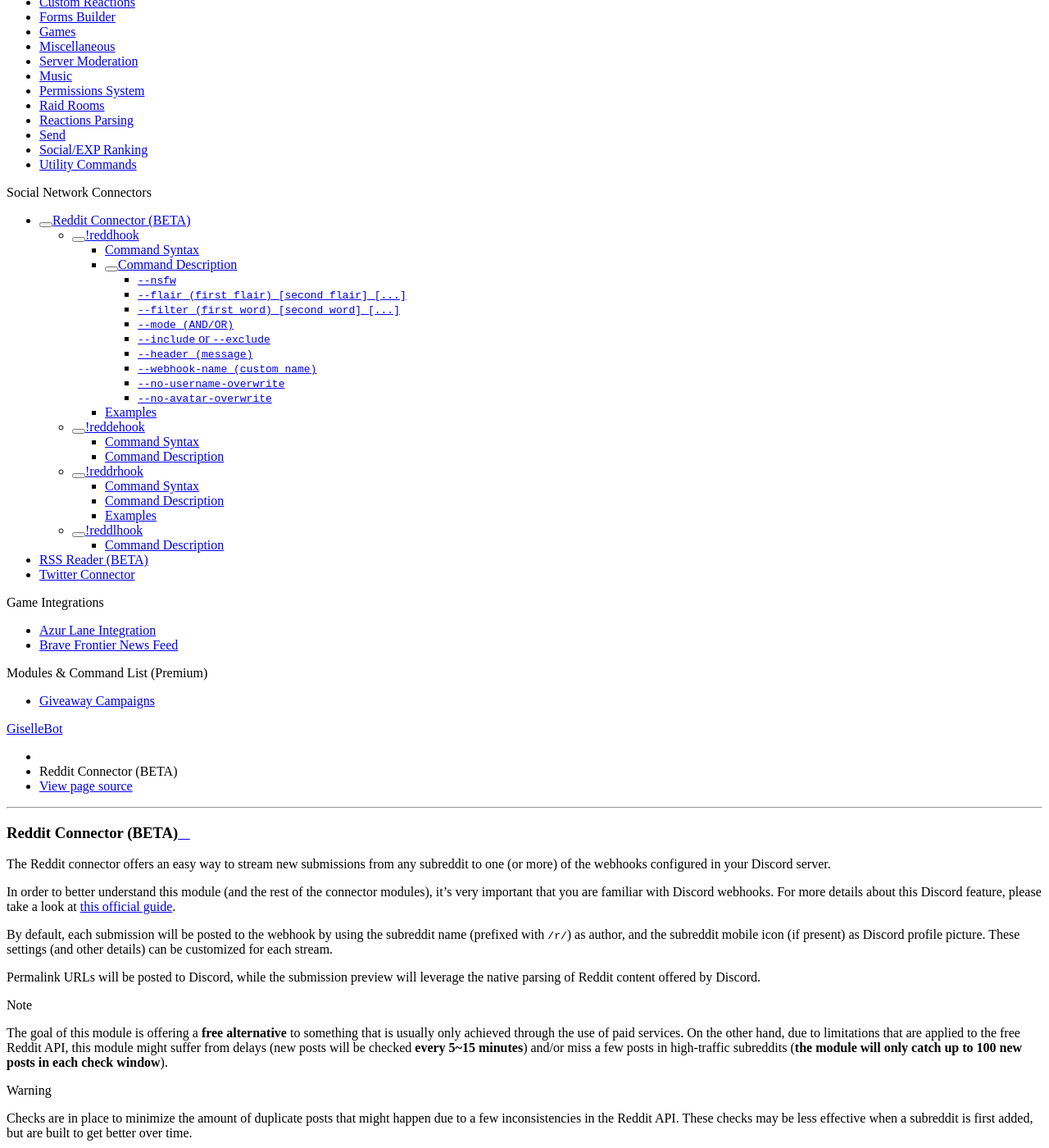
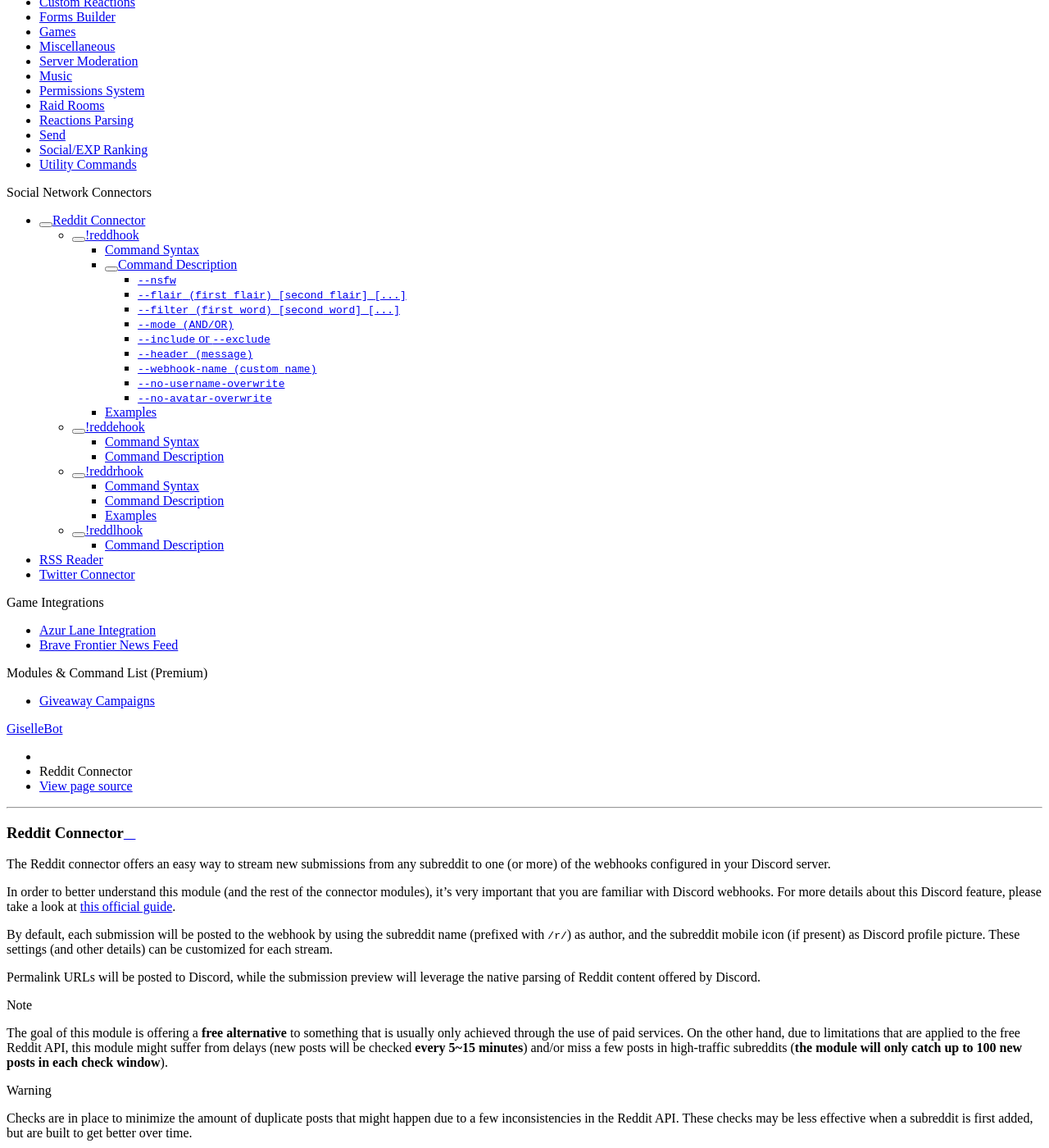
Before and after one commit to cycloptux/GiselleBot-Documentation, a Sphinx documentation site: the page built from docs/source/social_networks/reddit.rst, in a window 1280 px wide and 1400 px high, scrolled down 401 px. Shown: the whole window at 82% size. Built offline with Sphinx 7.4.7 and the Read the Docs theme 2.0.0, drawn with Linux system fonts in a browser that asks for light colours; some of the changed text lies outside the part shown.

Commit message:
Fixed some typos.

```diff
--- a/docs/source/social_networks/reddit.rst
+++ b/docs/source/social_networks/reddit.rst
@@ -1,6 +1,6 @@
-***********************
-Reddit Connector (BETA)
-***********************
+****************
+Reddit Connector
+****************
 
 The Reddit connector offers an easy way to stream new submissions from any subreddit to one (or more) of the webhooks configured in your Discord server.
 
--- a/docs/source/social_networks/rss.rst
+++ b/docs/source/social_networks/rss.rst
@@ -1,6 +1,6 @@
-*****************
-RSS Reader (BETA)
-*****************
+**********
+RSS Reader
+**********
 
 The RSS (Really Simple Syndication) reader offers an easy way to stream new items from any RSS (XML, Atom) feed to one (or more) of the webhooks configured in your Discord server.
 
--- a/docs/source/social_networks/twitter.rst
+++ b/docs/source/social_networks/twitter.rst
@@ -125,7 +125,7 @@
 ^^^^^^^^^^^^^^
 .. parsed-literal::
 
-    |bot_prefix|\ twtreook (Twitter username/stream index) [new customization params]
+    |bot_prefix|\ twtehook (Twitter username/stream index) [new customization params]
 
 Command Description
 ^^^^^^^^^^^^^^^^^^^
```
Also changed, not shown: other parts of docs/source/social_networks/reddit.rst (+1 -1 lines).
